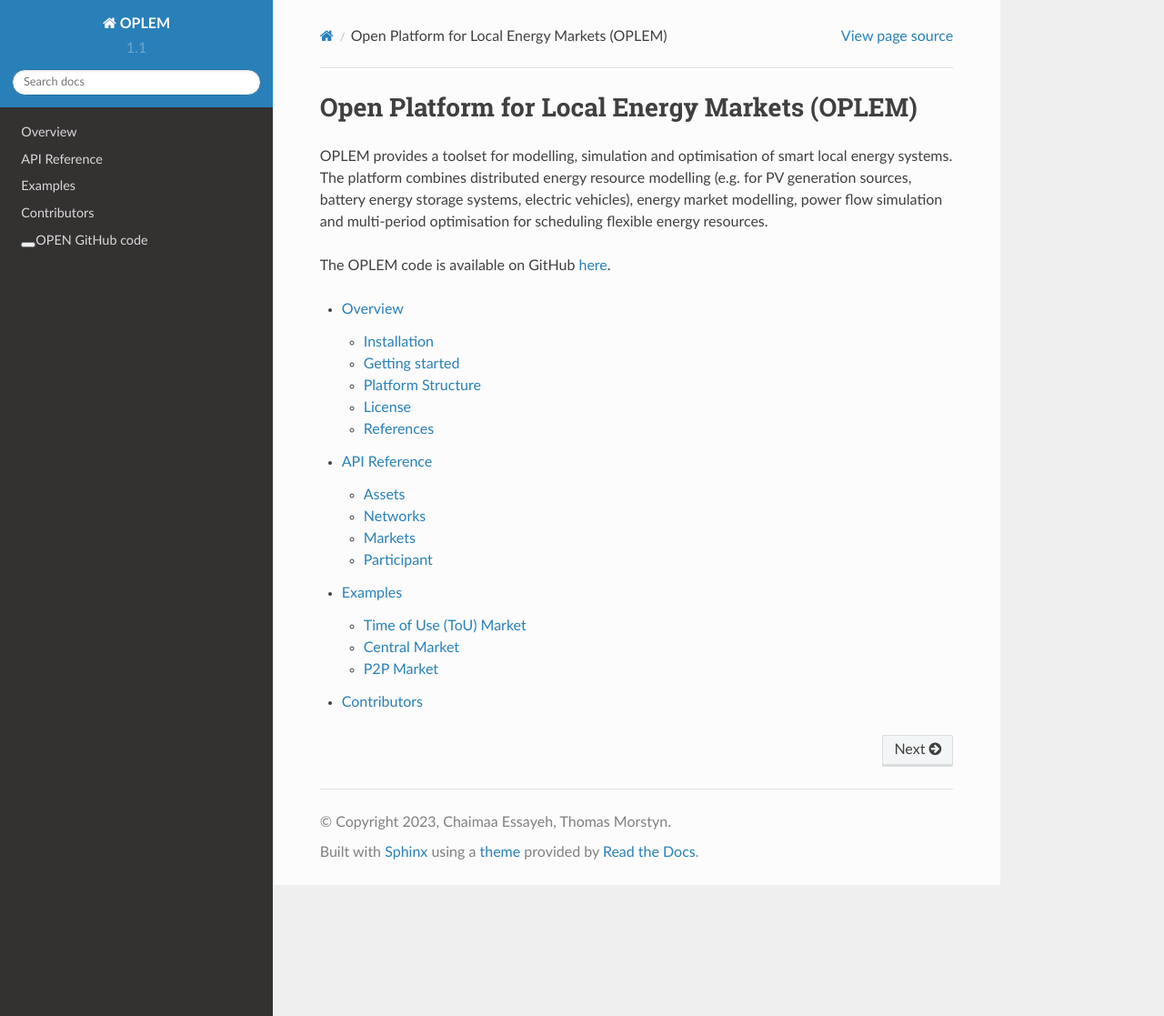
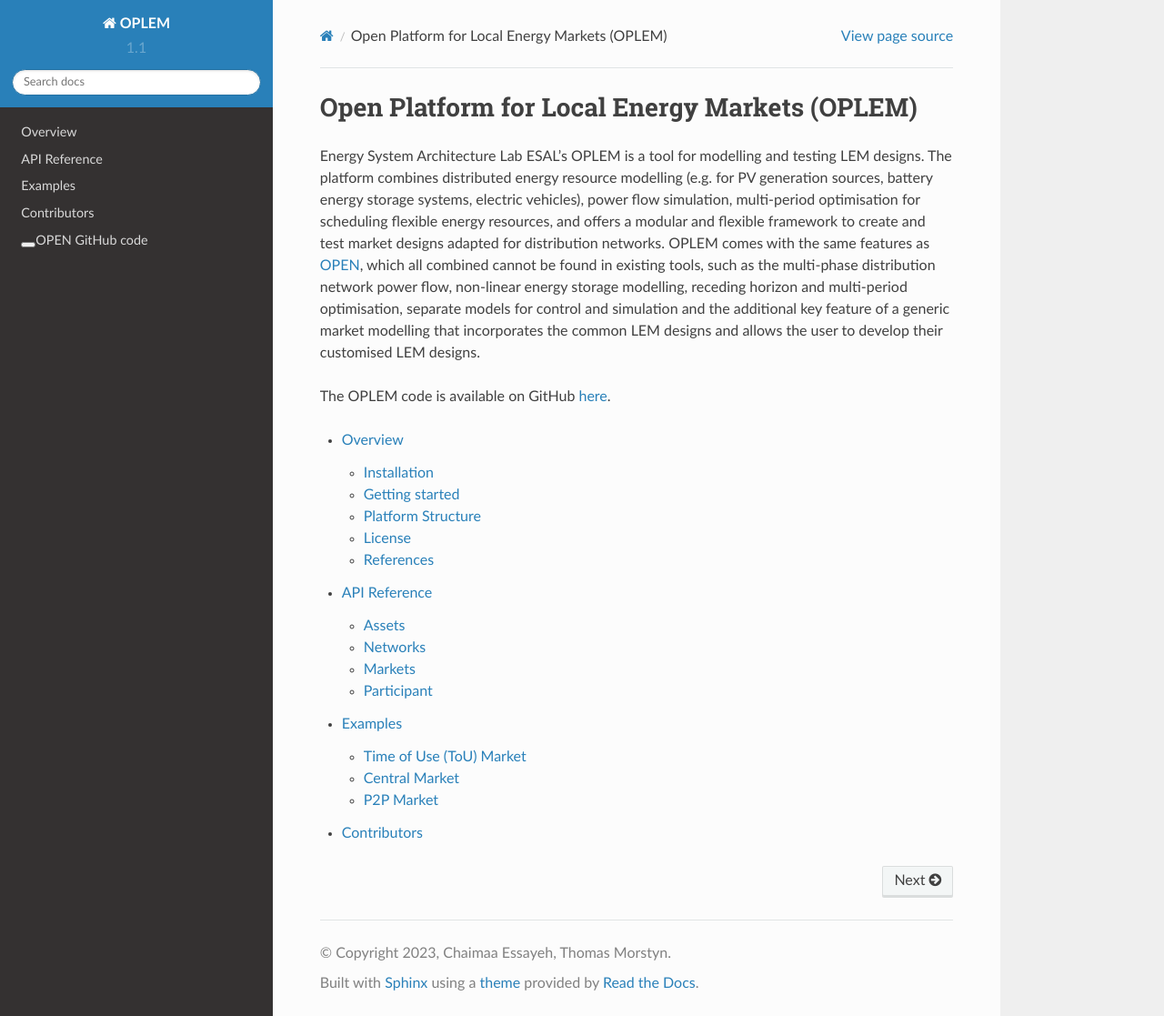
Before and after one commit to EsaLaboratory/OPLEM, a Sphinx documentation site: the page built from docs/index.rst, in a window 1280 px wide and 1117 px high. Shown: the whole window at 91% size. Built offline with Sphinx 7.4.7 and the Read the Docs theme 2.0.0, drawn with Linux system fonts in a browser that asks for light colours.

Commit message:
Update index.rst

```diff
--- a/docs/index.rst
+++ b/docs/index.rst
@@ -2,9 +2,11 @@
 Open Platform for Local Energy Markets (OPLEM)
 ==========================================
 
-OPLEM provides a toolset for modelling, simulation and optimisation of smart local energy systems. The platform combines distributed energy resource modelling (e.g. for PV generation sources, battery energy storage systems, electric vehicles), energy market modelling, power flow simulation and multi-period optimisation for scheduling flexible energy resources.
 
-The OPLEM code is available on GitHub `here <https://github.com/EsaLaboratory/OPEN/tree/OPEN_market>`_.
+
+Energy System Architecture Lab ESAL's OPLEM is a tool for modelling and testing LEM designs. The platform combines distributed energy resource modelling (e.g. for PV generation sources, battery energy storage systems, electric vehicles), power flow simulation, multi-period optimisation for scheduling flexible energy resources, and offers a modular and flexible framework to create and test market designs adapted for distribution networks. OPLEM comes with the same features as `OPEN <https://github.com/EPGOxford/OPEN>`_, which all combined cannot be found in existing tools, such as the multi-phase distribution network power flow, non-linear energy storage modelling, receding horizon and multi-period optimisation, separate models for control and simulation and the additional key feature of a generic market modelling that incorporates the common LEM designs and allows the user to develop their customised LEM designs.
+
+The OPLEM code is available on GitHub `here <https://github.com/EsaLaboratory/OPLEM>`_.
 
 .. toctree::
   :maxdepth: 2
```
